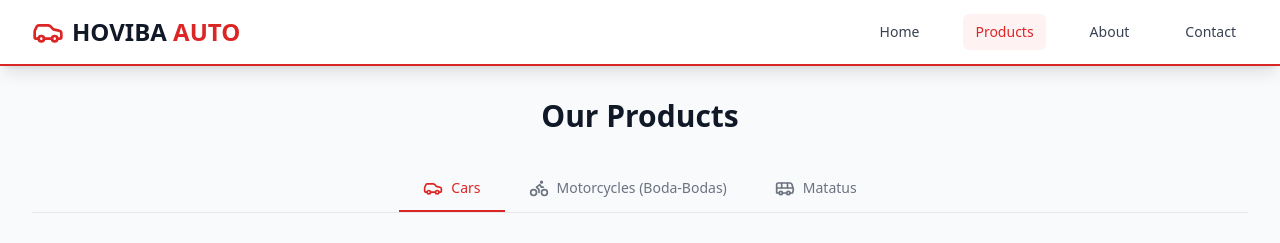
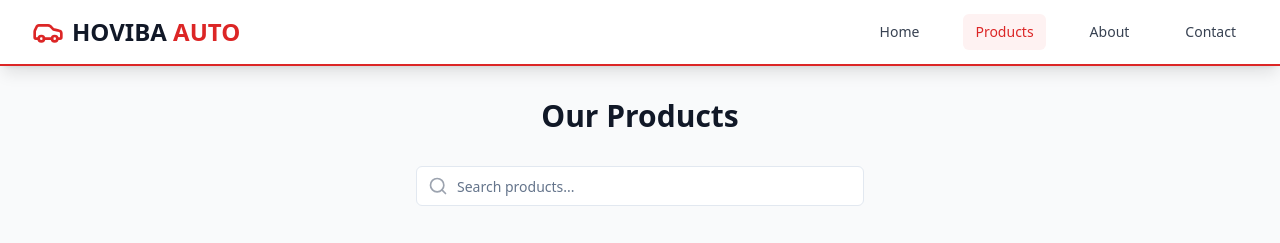
Before and after one commit to isikajarvis/hoviba-auto-kenya-parts, a React (Vite) app: page /products in a window 1280 px wide. Shown: the top 243 px of the page. Built offline with nearby package versions, Linux system fonts and the light colour scheme; grey boxes are pictures that could not be loaded.

Commit message:
Add product search functionality
Adds a search input to the products page to filter products.

```diff
--- a/src/pages/Products.tsx
+++ b/src/pages/Products.tsx
@@ -1,10 +1,13 @@
+
 import { useState } from 'react';
 import ProductCard from '@/components/ProductCard';
 import Footer from '@/components/Footer';
-import { Car, Bike, Bus } from 'lucide-react';
+import { Car, Bike, Bus, Search } from 'lucide-react';
+import { Input } from '@/components/ui/input';
 
 const Products = () => {
   const [activeTab, setActiveTab] = useState('cars');
+  const [searchQuery, setSearchQuery] = useState('');
 
   const carProducts = [
     {
@@ -126,14 +129,50 @@ const Products = () => {
     { id: 'matatus', name: 'Matatus', icon: Bus, products: matatuProducts }
   ];
 
-  const activeProducts = tabs.find(tab => tab.id === activeTab)?.products || [];
+  // Get all products from all categories for search
+  const allProducts = [
+    ...carProducts.map(p => ({ ...p, category: 'cars' })),
+    ...motorcycleProducts.map(p => ({ ...p, category: 'motorcycles' })),
+    ...matatuProducts.map(p => ({ ...p, category: 'matatus' }))
+  ];
+
+  // Filter products based on search query
+  const getFilteredProducts = () => {
+    if (!searchQuery.trim()) {
+      return tabs.find(tab => tab.id === activeTab)?.products || [];
+    }
+
+    const filtered = allProducts.filter(product =>
+      product.name.toLowerCase().includes(searchQuery.toLowerCase()) ||
+      product.description.toLowerCase().includes(searchQuery.toLowerCase())
+    );
+
+    return filtered;
+  };
+
+  const filteredProducts = getFilteredProducts();
 
   return (
     <div className="min-h-screen bg-gray-50">
       <div className="max-w-7xl mx-auto px-4 sm:px-6 lg:px-8 py-8">
         <h1 className="text-3xl font-bold text-gray-900 mb-8 text-center">Our Products</h1>
 
-        {/* Tab Navigation */}
+        {/* Search Bar */}
+        <div className="relative max-w-md mx-auto mb-8">
+          <div className="absolute inset-y-0 left-0 pl-3 flex items-center pointer-events-none">
+            <Search className="h-5 w-5 text-gray-400" />
+          </div>
+          <Input
+            type="text"
+            placeholder="Search products..."
+            value={searchQuery}
+            onChange={(e) => setSearchQuery(e.target.value)}
+            className="pl-10 pr-4 py-2 w-full"
+          />
+        </div>
+
+        {/* Tab Navigation - Hide when searching */}
+        {!searchQuery.trim() && (
           <div className="flex flex-wrap justify-center mb-8 border-b border-gray-200">
             {tabs.map((tab) => (
               <button
@@ -150,18 +189,42 @@ const Products = () => {
               </button>
             ))}
           </div>
+        )}
+
+        {/* Search Results Info */}
+        {searchQuery.trim() && (
+          <div className="mb-6 text-center">
+            <p className="text-gray-600">
+              {filteredProducts.length === 0
+                ? `No products found for "${searchQuery}"`
+                : `Found ${filteredProducts.length} product(s) for "${searchQuery}"`
+              }
+            </p>
+          </div>
+        )}
 
         {/* Product Grid */}
         <div className="grid grid-cols-1 md:grid-cols-2 lg:grid-cols-3 xl:grid-cols-4 gap-6">
-          {activeProducts.map((product, index) => (
+          {filteredProducts.map((product, index) => (
             <ProductCard
-              key={index}
+              key={`${product.name}-${index}`}
               name={product.name}
               description={product.description}
               imageUrl={product.imageUrl}
             />
           ))}
         </div>
+
+        {/* No Results Message */}
+        {filteredProducts.length === 0 && searchQuery.trim() && (
+          <div className="text-center py-12">
+            <div className="text-gray-400 mb-4">
+              <Search className="w-16 h-16 mx-auto mb-4" />
+              <p className="text-lg">No products found</p>
+              <p className="text-sm">Try searching with different keywords</p>
+            </div>
+          </div>
+        )}
       </div>
       <Footer />
     </div>
```
Lines whose indentation alone changed are shown as unchanged.
